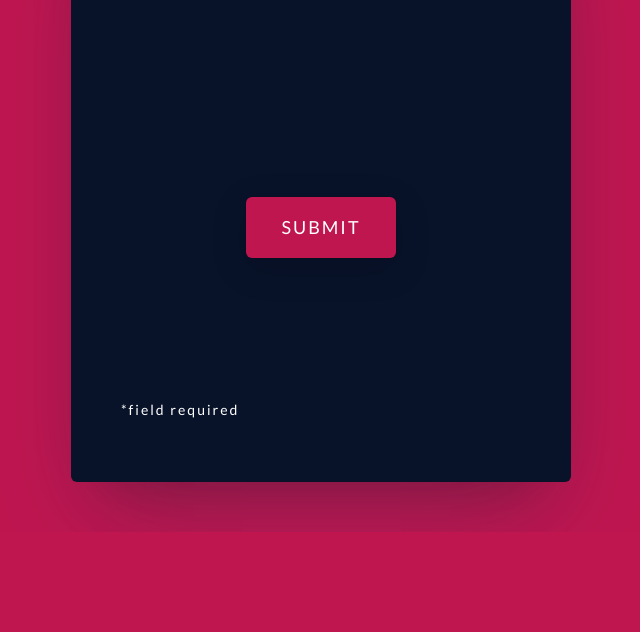
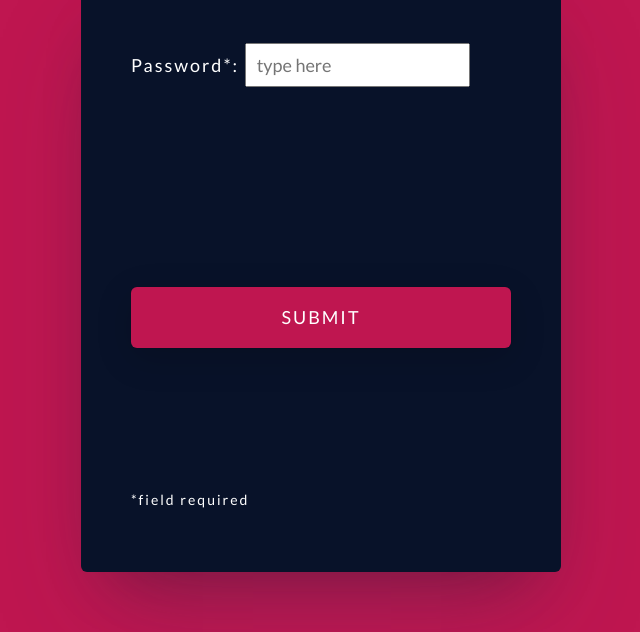
Before and after one commit to SzymonRojek/validation-password-JS, a website built with Parcel: page src/index.html in a window 1280 px wide. Shown: the part 268-900 px from the top of the page, without its empty margins (319-959 px from the left). Before the commit the page ends 800 px from the top, so only its background shows below. Built offline with nearby package versions, Linux system fonts and the light colour scheme.

Commit message:
edit styles - rwd

```diff
--- a/src/css/container.scss
+++ b/src/css/container.scss
@@ -1,13 +1,14 @@
 .container {
     display: flex;
     justify-content: center;
-    align-items: center;
     flex-direction: column;
+    max-width: 500px;
+    margin: 50px auto;
 }
 
 .main-container {
-    width: 500px;
     padding: 50px;
+    margin: 10px;
     background-color: #fff;
     background-color: #081229;
     border-radius: 6px;
--- a/src/css/form.scss
+++ b/src/css/form.scss
@@ -3,13 +3,11 @@
     flex-direction: column;
     color: white;
     &__label {
-        display: flex;
-        flex-direction: column;
         font-size: 18px;
         letter-spacing: 2px;
     }
     &__input {
-        margin-top: 10px;
+        margin-top: 15px;
         padding: 10px;
     }
     &__list {
@@ -25,13 +23,14 @@
         }
     }
     &__button {
-        margin: 0 auto;
-        padding: 20px 10px;
-        min-width: 150px;
+        display: flex;
+        justify-content: center;
+        align-items: center;
+        padding: 20px 30px;
         font-size: 18px;
+        color: white;
         text-transform: uppercase;
         letter-spacing: 2px;
-        color: white;
         background-color: #bf1650;
         border: none;
         border-radius: 6px;
@@ -39,8 +38,8 @@
         box-shadow: rgba(0, 0, 0, 0.16) 0px 10px 36px 0px, rgba(0, 0, 0, 0.06) 0px 0px 0px 1px;
         transition: .3s transform ease;
         &:hover {
+            font-weight: 700;
             transform: scale(1.05);
-            font-weight: 700;
         }
     }
     &__message {
--- a/src/css/header.scss
+++ b/src/css/header.scss
@@ -1,8 +1,8 @@
 .header {
     padding: 20px;
     &__heading {
+        font-size: 40px;
         color: white;
-        font-size: 40px;
         text-align: center;
         letter-spacing: 1px;
         word-spacing: 3px;
```
